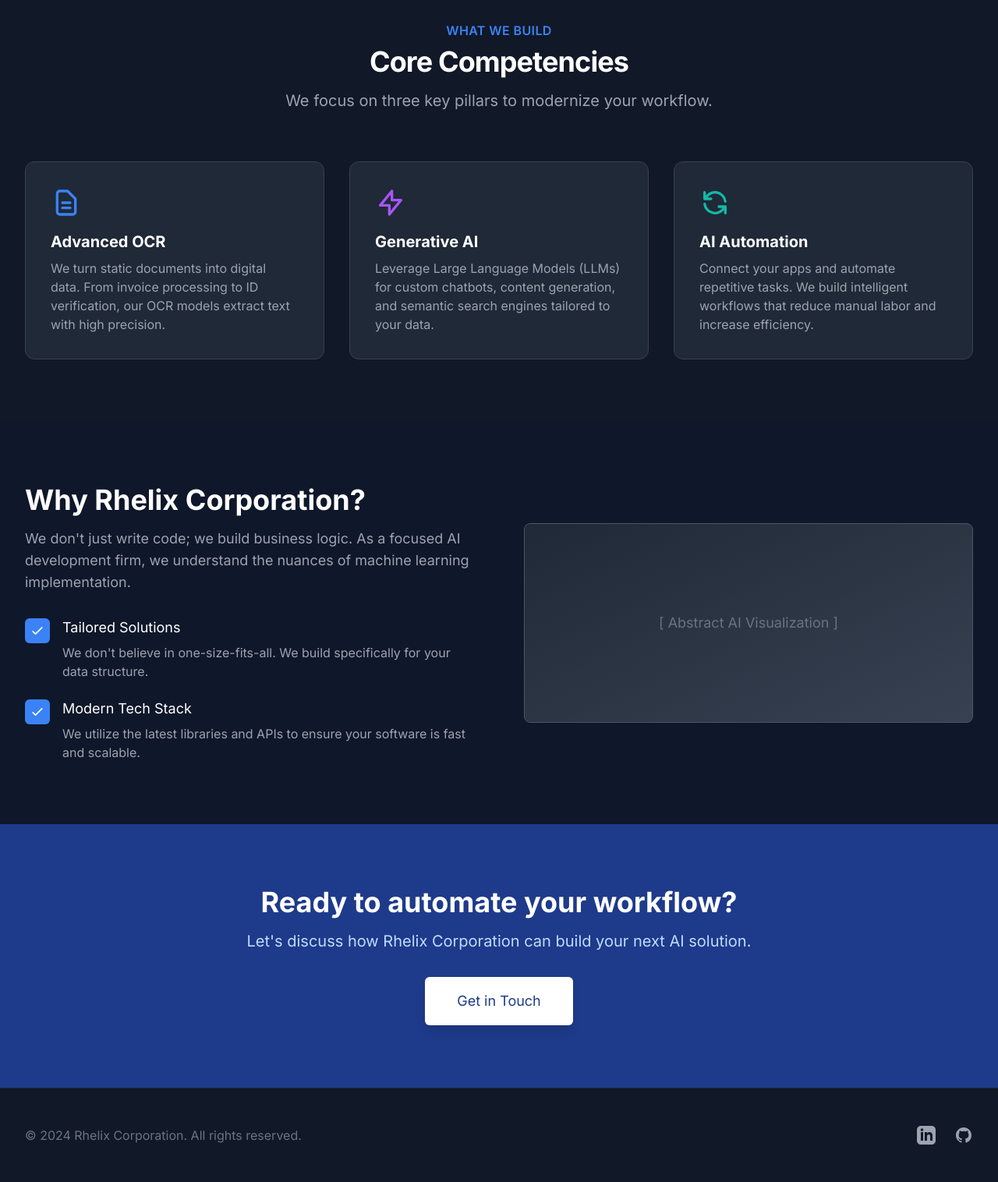
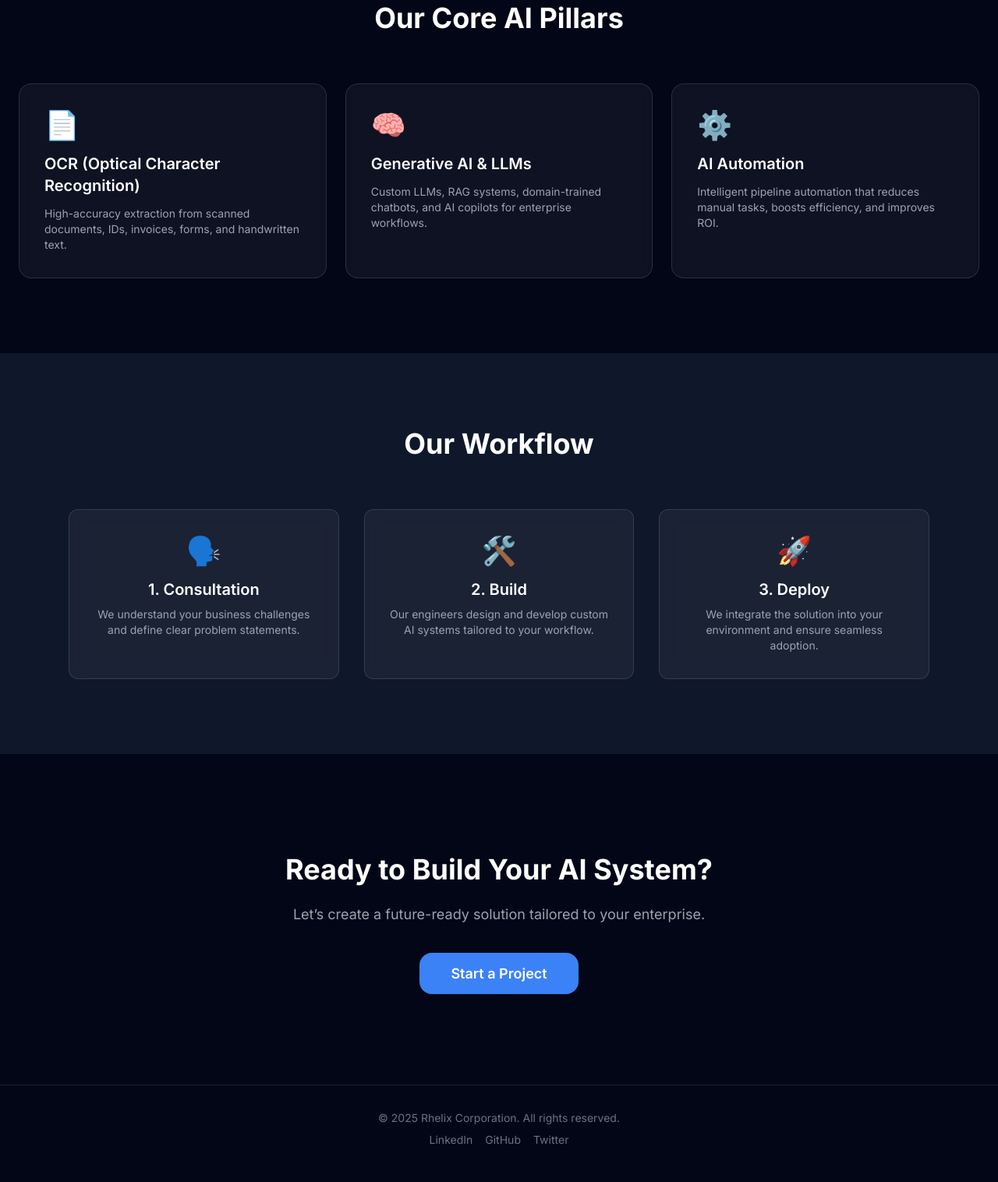
Before and after one commit to RayHelix/rhelix-website, a plain HTML site: page index.html in a window 1280 px wide. Shown: the part 671-2187 px from the top of the page at 78% size. Drawn offline with nearby package versions, Linux system fonts and the light colour scheme.

Commit message:
Update index.html

```diff
--- a/index.html
+++ b/index.html
@@ -1,260 +1,212 @@
 <!DOCTYPE html>
-<html lang="en" class="scroll-smooth">
+<html lang="en">
 
 <head>
-    <meta charset="UTF-8">
-    <meta name="viewport" content="width=device-width, initial-scale=1.0">
-    <title>Rhelix Corporation | AI & Automation Solutions</title>
-    <meta name="description"
-        content="Rhelix Corporation specializes in OCR, Generative AI, and Intelligent Automation solutions for modern enterprises.">
+    <meta charset="UTF-8" />
+    <meta name="viewport" content="width=device-width, initial-scale=1.0" />
+    <title>Rhelix Corporation — AI Solutions</title>
 
+    <!-- Tailwind CSS CDN -->
     <script src="https://cdn.tailwindcss.com"></script>
 
-    <link href="https://fonts.googleapis.com/css2?family=Inter:wght@300;400;600;700&display=swap" rel="stylesheet">
-
+    <!-- Tailwind Config -->
     <script>
         tailwind.config = {
             theme: {
                 extend: {
+                    fontFamily: {
+                        inter: ['Inter', 'sans-serif'],
+                        jakarta: ['Plus Jakarta Sans', 'sans-serif'],
+                    },
                     colors: {
-                        rhelix: {
-                            dark: '#0f172a', // Slate 900
-                            primary: '#3b82f6', // Blue 500
-                            accent: '#8b5cf6', // Violet 500
-                        }
+                        brand: {
+                            blue: "#3b82f6",
+                            purple: "#8b5cf6",
                         },
-                    fontFamily: {
-                        sans: ['Inter', 'sans-serif'],
-                    }
-                }
-            }
-        }
+                    },
+                },
+            },
+        };
     </script>
 
+    <!-- Google Fonts -->
+    <link
+        href="https://fonts.googleapis.com/css2?family=Inter:wght@300;400;500;600;700&family=Plus+Jakarta+Sans:wght@300;400;500;600;700&display=swap"
+        rel="stylesheet">
+
     <style>
-        body {
-            background-color: #0f172a;
-            color: #e2e8f0;
+        /* Glassmorphism */
+        .glass {
+            background: rgba(255, 255, 255, 0.05);
+            border: 1px solid rgba(255, 255, 255, 0.12);
+            backdrop-filter: blur(10px);
         }
 
-        .gradient-text {
-            background: linear-gradient(to right, #3b82f6, #8b5cf6);
-            -webkit-background-clip: text;
-            background-clip: text;
-            -webkit-text-fill-color: transparent;
+        /* Fade-in scroll animation */
+        .fade-in {
+            opacity: 0;
+            transform: translateY(20px);
+            transition: opacity 0.6s ease, transform 0.6s ease;
+        }
+
+        .fade-in.show {
+            opacity: 1;
+            transform: translateY(0);
         }
     </style>
+
 </head>
 
-<body class="antialiased">
+<body class="bg-slate-950 text-white font-inter">
 
-    <nav class="fixed w-full z-50 bg-rhelix-dark/90 backdrop-blur border-b border-gray-800">
-        <div class="max-w-7xl mx-auto px-4 sm:px-6 lg:px-8">
-            <div class="flex justify-between h-16 items-center">
-                <div class="flex-shrink-0 flex items-center">
-                    <span class="font-bold text-2xl tracking-tight text-white">Rhelix<span
-                            class="text-blue-500">.</span></span>
-                </div>
-                <div class="hidden md:block">
-                    <div class="ml-10 flex items-baseline space-x-4">
-                        <a href="#home"
-                            class="hover:text-blue-400 px-3 py-2 rounded-md text-sm font-medium transition">Home</a>
-                        <a href="#services"
-                            class="hover:text-blue-400 px-3 py-2 rounded-md text-sm font-medium transition">Services</a>
-                        <a href="#about"
-                            class="hover:text-blue-400 px-3 py-2 rounded-md text-sm font-medium transition">About</a>
+    <!-- ================= NAVBAR ================= -->
+    <header class="fixed top-0 left-0 w-full z-50">
+        <nav class="glass mx-auto flex items-center justify-between px-6 py-4 max-w-7xl rounded-xl mt-4">
+            <h1 class="text-2xl font-bold tracking-wide">Rhelix</h1>
+
+            <ul class="hidden md:flex items-center space-x-8 text-sm">
+                <li><a href="#hero" class="hover:text-brand-blue">Home</a></li>
+                <li><a href="#services" class="hover:text-brand-blue">Services</a></li>
+                <li><a href="#process" class="hover:text-brand-blue">Process</a></li>
+                <li><a href="#contact" class="hover:text-brand-blue">Contact</a></li>
+            </ul>
+
             <a href="#contact"
-                            class="bg-blue-600 hover:bg-blue-700 text-white px-4 py-2 rounded-md text-sm font-medium transition">Contact
-                            Us</a>
-                    </div>
-                </div>
-            </div>
-        </div>
+                class="hidden md:block bg-brand-blue hover:bg-blue-500 transition px-4 py-2 rounded-lg text-sm font-medium">
+                Book Consultation
+            </a>
         </nav>
+    </header>
 
-    <section id="home" class="pt-32 pb-20 lg:pt-48 lg:pb-32">
-        <div class="max-w-7xl mx-auto px-4 sm:px-6 lg:px-8 text-center">
-            <h1 class="text-4xl tracking-tight font-extrabold text-white sm:text-5xl md:text-6xl">
-                Intelligent Solutions for <br />
-                <span class="gradient-text">The Future of Business</span>
+
+    <!-- ================= HERO ================= -->
+    <section id="hero" class="pt-40 pb-32">
+        <div class="max-w-5xl mx-auto text-center fade-in">
+            <h1 class="text-4xl md:text-6xl font-bold leading-tight">
+                Transforming Business Logic with <span class="text-brand-blue">Intelligent AI</span>.
             </h1>
-            <p class="mt-3 max-w-md mx-auto text-base text-gray-400 sm:text-lg md:mt-5 md:text-xl md:max-w-3xl">
-                Rhelix Corporation leverages cutting-edge AI to transform data into action. We specialize in OCR,
-                Generative AI, and End-to-End Automation.
+            <p class="text-gray-400 mt-6 text-lg md:text-xl max-w-3xl mx-auto">
+                Rhelix Corporation delivers enterprise-grade AI — powered by OCR, Generative AI, and end-to-end
+                Automation workflows.
             </p>
-            <div class="mt-10 flex justify-center gap-4">
-                <a href="#contact"
-                    class="flex items-center justify-center px-8 py-3 border border-transparent text-base font-medium rounded-md text-white bg-blue-600 hover:bg-blue-700 md:py-4 md:text-lg md:px-10 transition">
-                    Start a Project
+
+            <div class="mt-10 flex justify-center space-x-4">
+                <a href="#services" class="px-6 py-3 bg-brand-blue hover:bg-blue-600 rounded-lg font-semibold">
+                    Our Solutions
                 </a>
-                <a href="#services"
-                    class="flex items-center justify-center px-8 py-3 border border-gray-600 text-base font-medium rounded-md text-gray-300 hover:bg-gray-800 md:py-4 md:text-lg md:px-10 transition">
-                    Explore Services
+                <a href="#process" class="px-6 py-3 glass rounded-lg font-semibold hover:bg-white/10">
+                    View Work
                 </a>
             </div>
         </div>
     </section>
 
-    <section id="services" class="py-20 bg-gray-900">
-        <div class="max-w-7xl mx-auto px-4 sm:px-6 lg:px-8">
-            <div class="text-center mb-16">
-                <h2 class="text-base text-blue-500 font-semibold tracking-wide uppercase">What We Build</h2>
-                <p class="mt-2 text-3xl leading-8 font-extrabold tracking-tight text-white sm:text-4xl">
-                    Core Competencies
-                </p>
-                <p class="mt-4 max-w-2xl text-xl text-gray-400 mx-auto">
-                    We focus on three key pillars to modernize your workflow.
+
+    <!-- ================= SERVICES (BENTO GRID) ================= -->
+    <section id="services" class="py-24 max-w-7xl mx-auto px-6">
+        <h2 class="text-3xl md:text-4xl font-bold text-center mb-16 fade-in">Our Core AI Pillars</h2>
+
+        <div class="grid md:grid-cols-3 gap-6">
+            <!-- OCR -->
+            <div class="glass p-8 rounded-2xl fade-in hover:scale-[1.02] transition">
+                <div class="text-brand-blue text-4xl mb-4">📄</div>
+                <h3 class="text-xl font-semibold mb-3">OCR (Optical Character Recognition)</h3>
+                <p class="text-gray-400 text-sm">
+                    High-accuracy extraction from scanned documents, IDs, invoices, forms, and handwritten text.
                 </p>
             </div>
 
-            <div class="grid grid-cols-1 md:grid-cols-3 gap-8">
-                <div
-                    class="bg-gray-800 p-8 rounded-xl border border-gray-700 hover:border-blue-500 transition duration-300">
-                    <div class="text-blue-500 mb-4">
-                        <svg class="h-10 w-10" fill="none" stroke="currentColor" viewBox="0 0 24 24">
-                            <path stroke-linecap="round" stroke-linejoin="round" stroke-width="2"
-                                d="M9 12h6m-6 4h6m2 5H7a2 2 0 01-2-2V5a2 2 0 012-2h5.586a1 1 0 01.707.293l5.414 5.414a1 1 0 01.293.707V19a2 2 0 01-2 2z">
-                            </path>
-                        </svg>
-                    </div>
-                    <h3 class="text-xl font-bold text-white mb-2">Advanced OCR</h3>
-                    <p class="text-gray-400">
-                        We turn static documents into digital data. From invoice processing to ID verification, our OCR
-                        models extract text with high precision.
+            <!-- GenAI -->
+            <div class="glass p-8 rounded-2xl fade-in hover:scale-[1.02] transition">
+                <div class="text-brand-purple text-4xl mb-4">🧠</div>
+                <h3 class="text-xl font-semibold mb-3">Generative AI & LLMs</h3>
+                <p class="text-gray-400 text-sm">
+                    Custom LLMs, RAG systems, domain-trained chatbots, and AI copilots for enterprise workflows.
                 </p>
             </div>
 
-                <div
-                    class="bg-gray-800 p-8 rounded-xl border border-gray-700 hover:border-purple-500 transition duration-300">
-                    <div class="text-purple-500 mb-4">
-                        <svg class="h-10 w-10" fill="none" stroke="currentColor" viewBox="0 0 24 24">
-                            <path stroke-linecap="round" stroke-linejoin="round" stroke-width="2"
-                                d="M13 10V3L4 14h7v7l9-11h-7z"></path>
-                        </svg>
-                    </div>
-                    <h3 class="text-xl font-bold text-white mb-2">Generative AI</h3>
-                    <p class="text-gray-400">
-                        Leverage Large Language Models (LLMs) for custom chatbots, content generation, and semantic
-                        search engines tailored to your data.
+            <!-- Automation -->
+            <div class="glass p-8 rounded-2xl fade-in hover:scale-[1.02] transition">
+                <div class="text-green-400 text-4xl mb-4">⚙️</div>
+                <h3 class="text-xl font-semibold mb-3">AI Automation</h3>
+                <p class="text-gray-400 text-sm">
+                    Intelligent pipeline automation that reduces manual tasks, boosts efficiency, and improves ROI.
                 </p>
             </div>
+        </div>
+    </section>
 
-                <div
-                    class="bg-gray-800 p-8 rounded-xl border border-gray-700 hover:border-teal-500 transition duration-300">
-                    <div class="text-teal-500 mb-4">
-                        <svg class="h-10 w-10" fill="none" stroke="currentColor" viewBox="0 0 24 24">
-                            <path stroke-linecap="round" stroke-linejoin="round" stroke-width="2"
-                                d="M4 4v5h.582m15.356 2A8.001 8.001 0 004.582 9m0 0H9m11 11v-5h-.581m0 0a8.003 8.003 0 01-15.357-2m15.357 2H15">
-                            </path>
-                        </svg>
+
+    <!-- ================= PROCESS ================= -->
+    <section id="process" class="py-24 bg-slate-900">
+        <div class="max-w-6xl mx-auto px-6">
+            <h2 class="text-3xl md:text-4xl font-bold text-center mb-16 fade-in">Our Workflow</h2>
+
+            <div class="grid md:grid-cols-3 gap-8 text-center">
+                <div class="fade-in glass p-8 rounded-xl">
+                    <div class="text-4xl mb-4">🗣️</div>
+                    <h3 class="text-xl font-semibold mb-2">1. Consultation</h3>
+                    <p class="text-gray-400 text-sm">We understand your business challenges and define clear problem
+                        statements.</p>
                 </div>
-                    <h3 class="text-xl font-bold text-white mb-2">AI Automation</h3>
-                    <p class="text-gray-400">
-                        Connect your apps and automate repetitive tasks. We build intelligent workflows that reduce
-                        manual labor and increase efficiency.
-                    </p>
+
+                <div class="fade-in glass p-8 rounded-xl">
+                    <div class="text-4xl mb-4">🛠️</div>
+                    <h3 class="text-xl font-semibold mb-2">2. Build</h3>
+                    <p class="text-gray-400 text-sm">Our engineers design and develop custom AI systems tailored to your
+                        workflow.</p>
+                </div>
+
+                <div class="fade-in glass p-8 rounded-xl">
+                    <div class="text-4xl mb-4">🚀</div>
+                    <h3 class="text-xl font-semibold mb-2">3. Deploy</h3>
+                    <p class="text-gray-400 text-sm">We integrate the solution into your environment and ensure seamless
+                        adoption.</p>
                 </div>
             </div>
         </div>
     </section>
 
-    <section id="about" class="py-20 bg-rhelix-dark">
-        <div class="max-w-7xl mx-auto px-4 sm:px-6 lg:px-8">
-            <div class="lg:grid lg:grid-cols-2 lg:gap-16 items-center">
-                <div>
-                    <h2 class="text-3xl font-extrabold text-white sm:text-4xl">
-                        Why Rhelix Corporation?
-                    </h2>
-                    <p class="mt-4 text-lg text-gray-400">
-                        We don't just write code; we build business logic. As a focused AI development firm, we
-                        understand the nuances of machine learning implementation.
+
+    <!-- ================= CTA ================= -->
+    <section id="contact" class="py-32">
+        <div class="max-w-4xl mx-auto text-center fade-in">
+            <h2 class="text-4xl font-bold mb-6">Ready to Build Your AI System?</h2>
+            <p class="text-gray-400 text-lg mb-12">
+                Let’s create a future-ready solution tailored to your enterprise.
             </p>
-                    <dl class="mt-8 space-y-6">
-                        <div class="flex">
-                            <div class="flex-shrink-0">
-                                <div class="flex items-center justify-center h-8 w-8 rounded-md bg-blue-500 text-white">
-                                    <svg class="h-5 w-5" fill="none" stroke="currentColor" viewBox="0 0 24 24">
-                                        <path stroke-linecap="round" stroke-linejoin="round" stroke-width="2"
-                                            d="M5 13l4 4L19 7"></path>
-                                    </svg>
-                                </div>
-                            </div>
-                            <div class="ml-4">
-                                <dt class="text-lg leading-6 font-medium text-white">Tailored Solutions</dt>
-                                <dd class="mt-2 text-base text-gray-400">We don't believe in one-size-fits-all. We build
-                                    specifically for your data structure.</dd>
-                            </div>
-                        </div>
-                        <div class="flex">
-                            <div class="flex-shrink-0">
-                                <div class="flex items-center justify-center h-8 w-8 rounded-md bg-blue-500 text-white">
-                                    <svg class="h-5 w-5" fill="none" stroke="currentColor" viewBox="0 0 24 24">
-                                        <path stroke-linecap="round" stroke-linejoin="round" stroke-width="2"
-                                            d="M5 13l4 4L19 7"></path>
-                                    </svg>
-                                </div>
-                            </div>
-                            <div class="ml-4">
-                                <dt class="text-lg leading-6 font-medium text-white">Modern Tech Stack</dt>
-                                <dd class="mt-2 text-base text-gray-400">We utilize the latest libraries and APIs to
-                                    ensure your software is fast and scalable.</dd>
-                            </div>
-                        </div>
-                    </dl>
-                </div>
-                <div class="mt-10 lg:mt-0">
-                    <div
-                        class="w-full h-64 bg-gradient-to-br from-gray-800 to-gray-700 rounded-lg flex items-center justify-center border border-gray-600">
-                        <span class="text-gray-500 text-lg">[ Abstract AI Visualization ]</span>
-                    </div>
-                </div>
-            </div>
+
+            <a href="mailto:rhelixcorporation@gmail.com"
+                class="px-10 py-4 bg-brand-blue hover:bg-blue-600 rounded-2xl text-lg font-semibold">
+                Start a Project
+            </a>
         </div>
     </section>
 
-    <section id="contact" class="py-20 bg-blue-900">
-        <div class="max-w-4xl mx-auto px-4 text-center">
-            <h2 class="text-3xl font-extrabold text-white sm:text-4xl">
-                Ready to automate your workflow?
-            </h2>
-            <p class="mt-4 text-xl text-blue-200">
-                Let's discuss how Rhelix Corporation can build your next AI solution.
-            </p>
-            <div class="mt-8 flex justify-center">
-                <a href="mailto:contact@rhelix.com"
-                    class="inline-flex items-center justify-center px-8 py-3 border border-transparent text-base font-medium rounded-md text-blue-900 bg-white hover:bg-blue-50 md:py-4 md:text-lg md:px-10 transition shadow-lg">
-                    Get in Touch
-                </a>
-            </div>
-        </div>
-    </section>
 
-    <footer class="bg-gray-900 border-t border-gray-800">
-        <div class="max-w-7xl mx-auto py-12 px-4 sm:px-6 md:flex md:items-center md:justify-between lg:px-8">
-            <div class="mt-8 md:mt-0 md:order-1">
-                <p class="text-center text-base text-gray-500">
-                    &copy; 2024 Rhelix Corporation. All rights reserved.
-                </p>
-            </div>
-            <div class="flex justify-center space-x-6 md:order-2">
-                <a href="#" class="text-gray-400 hover:text-gray-300">
-                    <span class="sr-only">LinkedIn</span>
-                    <svg class="h-6 w-6" fill="currentColor" viewBox="0 0 24 24">
-                        <path
-                            d="M19 0h-14c-2.761 0-5 2.239-5 5v14c0 2.761 2.239 5 5 5h14c2.762 0 5-2.239 5-5v-14c0-2.761-2.238-5-5-5zm-11 19h-3v-11h3v11zm-1.5-12.268c-.966 0-1.75-.79-1.75-1.764s.784-1.764 1.75-1.764 1.75.79 1.75 1.764-.783 1.764-1.75 1.764zm13.5 12.268h-3v-5.604c0-3.368-4-3.113-4 0v5.604h-3v-11h3v1.765c1.396-2.586 7-2.777 7 2.476v6.759z" />
-                    </svg>
-                </a>
-                <a href="#" class="text-gray-400 hover:text-gray-300">
-                    <span class="sr-only">GitHub</span>
-                    <svg class="h-6 w-6" fill="currentColor" viewBox="0 0 24 24">
-                        <path fill-rule="evenodd"
-                            d="M12 2C6.477 2 2 6.484 2 12.017c0 4.425 2.865 8.18 6.839 9.504.5.092.682-.217.682-.483 0-.237-.008-.868-.013-1.703-2.782.605-3.369-1.343-3.369-1.343-.454-1.158-1.11-1.466-1.11-1.466-.908-.62.069-.608.069-.608 1.003.07 1.531 1.032 1.531 1.032.892 1.53 2.341 1.088 2.91.832.092-.647.35-1.088.636-1.338-2.22-.253-4.555-1.113-4.555-4.951 0-1.093.39-1.988 1.029-2.688-.103-.253-.446-1.272.098-2.65 0 0 .84-.27 2.75 1.026A9.564 9.564 0 0112 6.844c.85.004 1.705.115 2.504.337 1.909-1.296 2.747-1.027 2.747-1.027.546 1.379.202 2.398.1 2.651.64.7 1.028 1.595 1.028 2.688 0 3.848-2.339 4.695-4.566 4.943.359.309.678.92.678 1.855 0 1.338-.012 2.419-.012 2.747 0 .268.18.58.688.482A10.019 10.019 0 0022 12.017C22 6.484 17.522 2 12 2z"
-                            clip-rule="evenodd" />
-                    </svg>
-                </a>
-            </div>
+    <!-- ================= FOOTER ================= -->
+    <footer class="py-8 text-center text-gray-500 text-sm border-t border-white/10">
+        © 2025 Rhelix Corporation. All rights reserved.
+        <div class="mt-2 flex justify-center space-x-4">
+            <a href="#" class="hover:text-white">LinkedIn</a>
+            <a href="#" class="hover:text-white">GitHub</a>
+            <a href="#" class="hover:text-white">Twitter</a>
         </div>
     </footer>
+
+
+    <!-- ================= SCROLL ANIMATION SCRIPT ================= -->
+    <script>
+        const elements = document.querySelectorAll('.fade-in');
+        const observer = new IntersectionObserver((entries) => {
+            entries.forEach(entry => {
+                if (entry.isIntersecting) entry.target.classList.add('show');
+            });
+        }, { threshold: 0.2 });
+
+        elements.forEach(el => observer.observe(el));
+    </script>
+
 </body>
 
 </html>
```
Lines whose indentation alone changed are shown as unchanged.
